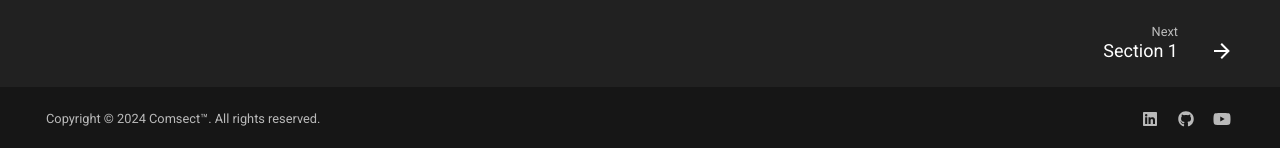
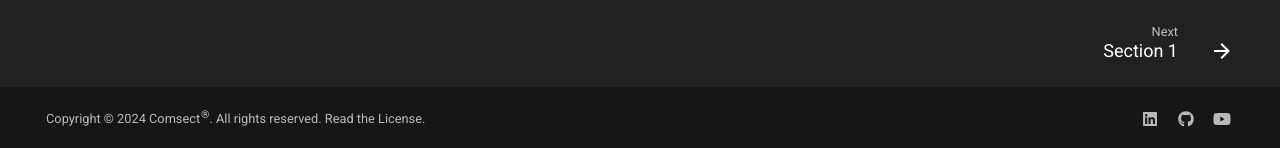
Before and after one commit to comsect/trademarks-act, an MkDocs documentation site: the page built from docs/index.md, in a window 1280 px wide. Shown: the part 749-897 px from the top of the page. Built offline with MkDocs 1.6.1 and Material for MkDocs 9.7.7, drawn with Linux system fonts in a browser that asks for light colours.

Commit message:
update copyright footer

```diff
--- a/mkdocs.yml
+++ b/mkdocs.yml
@@ -252,4 +252,4 @@
     - Section 158: en/158.md
     - Section 159: en/159.md
 
-copyright: Copyright &copy 2024 <a href="https://www.github.com/comsect">Comsect™</a>. All rights reserved.
+copyright: Copyright &copy 2024 <a href="https://www.github.com/comsect">Comsect<sup>&reg;</sup></a>. All rights reserved. Read the <a href="/license" target="_blank">License</a>.
```
